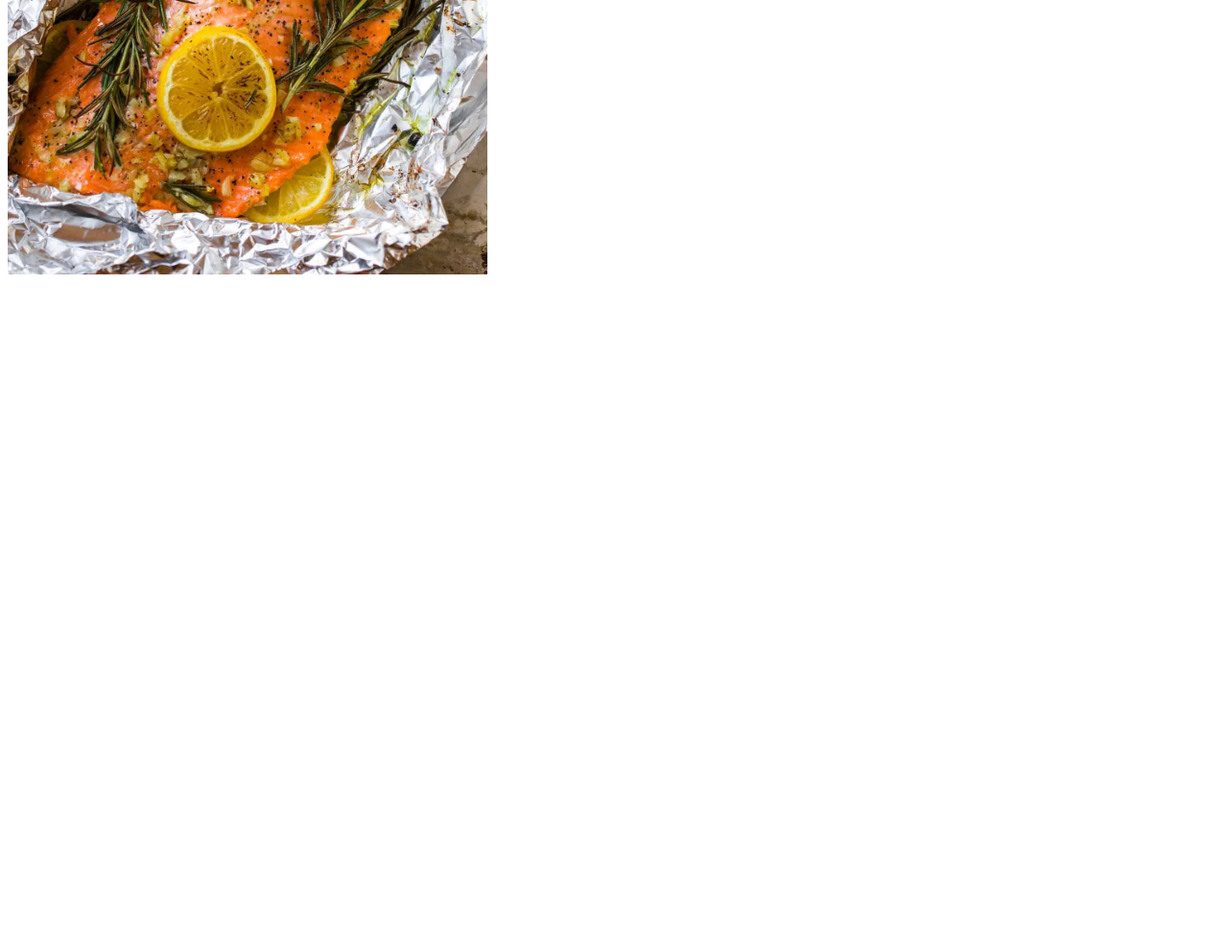
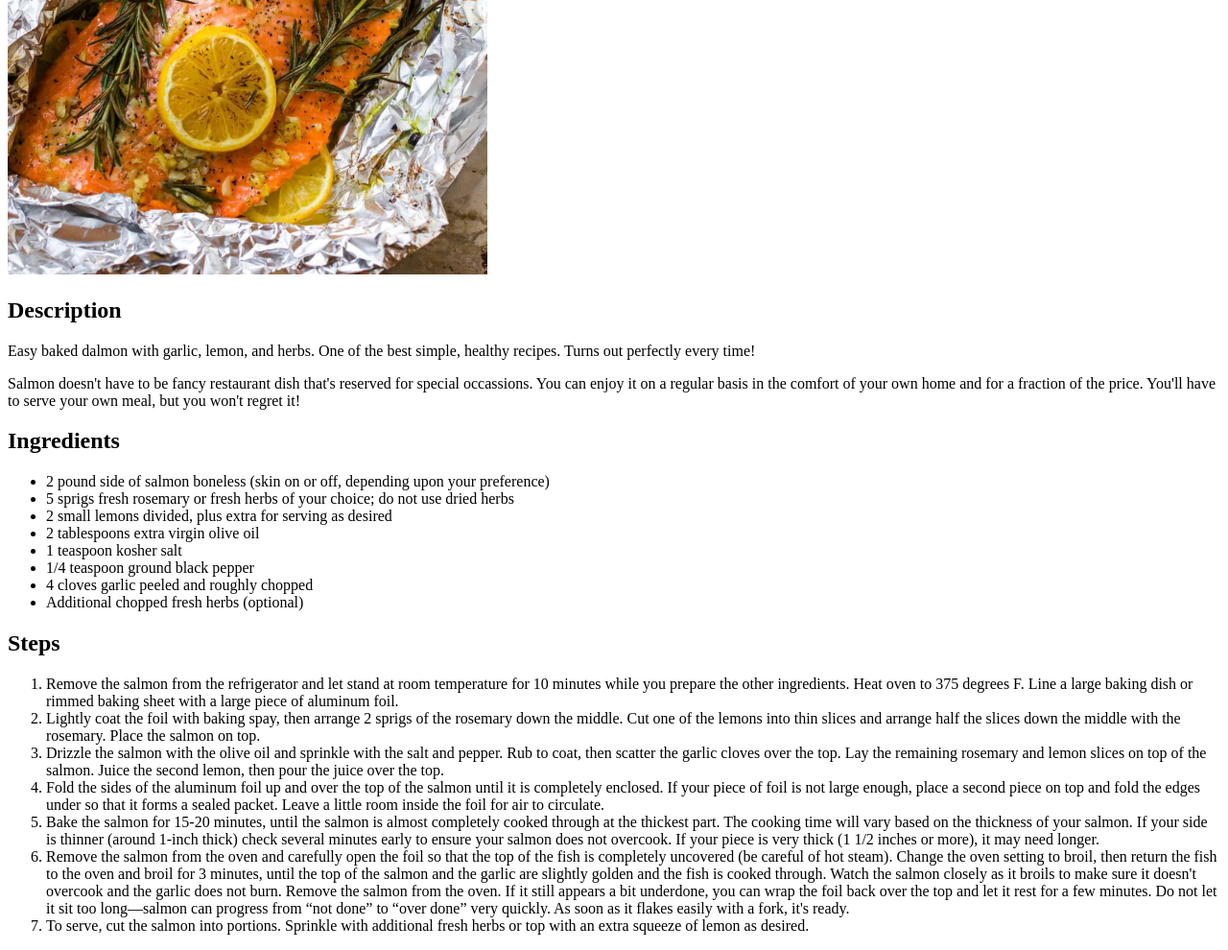
Before and after one commit to TeeJayCodes/odin-recipes, a plain HTML site: page recipes/baked-salmon.html in a window 1280 px wide. Shown: the part 500-1490 px from the top of the page at 96% size. Before the commit the page ends 800 px from the top, so only its background shows below. Drawn offline with Linux system fonts and the light colour scheme.

Commit message:
Add description, ingredients, and steps to baked salmon recipe

```diff
--- a/recipes/baked-salmon.html
+++ b/recipes/baked-salmon.html
@@ -8,5 +8,29 @@
     <body>
         <h1>Baked Salmon</h1>
         <img src="./images/baked-salmon.jpeg" alt="Baked Salmon in Foil" width="500px" height="auto">
+        <h2>Description</h2>
+        <p>Easy baked dalmon with garlic, lemon, and herbs. One of the best simple, healthy recipes. Turns out perfectly every time!</p>
+        <p>Salmon doesn't have to be fancy restaurant dish that's reserved for special occassions. You can enjoy it on a regular basis in the comfort of your own home and for a fraction of the price. You'll have to serve your own meal, but you won't regret it!</p>
+        <h2>Ingredients</h2>
+        <ul>
+            <li>2 pound side of salmon boneless (skin on or off, depending upon your preference)</li>
+            <li>5 sprigs fresh rosemary or fresh herbs of your choice; do not use dried herbs</li>
+            <li>2 small lemons divided, plus extra for serving as desired</li>
+            <li>2 tablespoons extra virgin olive oil</li>
+            <li>1 teaspoon kosher salt</li>
+            <li>1/4 teaspoon ground black pepper</li>
+            <li>4 cloves garlic peeled and roughly chopped</li>
+            <li>Additional chopped fresh herbs (optional)</li>
+        </ul>
+        <h2>Steps</h2>
+        <ol>
+            <li>Remove the salmon from the refrigerator and let stand at room temperature for 10 minutes while you prepare the other ingredients. Heat oven to 375 degrees F. Line a large baking dish or rimmed baking sheet with a large piece of aluminum foil.</li>
+            <li>Lightly coat the foil with baking spay, then arrange 2 sprigs of the rosemary down the middle. Cut one of the lemons into thin slices and arrange half the slices down the middle with the rosemary. Place the salmon on top.</li>
+            <li>Drizzle the salmon with the olive oil and sprinkle with the salt and pepper. Rub to coat, then scatter the garlic cloves over the top. Lay the remaining rosemary and lemon slices on top of the salmon. Juice the second lemon, then pour the juice over the top.</li>
+            <li>Fold the sides of the aluminum foil up and over the top of the salmon until it is completely enclosed. If your piece of foil is not large enough, place a second piece on top and fold the edges under so that it forms a sealed packet. Leave a little room inside the foil for air to circulate.</li>
+            <li>Bake the salmon for 15-20 minutes, until the salmon is almost completely cooked through at the thickest part. The cooking time will vary based on the thickness of your salmon. If your side is thinner (around 1-inch thick) check several minutes early to ensure your salmon does not overcook. If your piece is very thick (1 1/2 inches or more), it may need longer.</li>
+            <li>Remove the salmon from the oven and carefully open the foil so that the top of the fish is completely uncovered (be careful of hot steam). Change the oven setting to broil, then return the fish to the oven and broil for 3 minutes, until the top of the salmon and the garlic are slightly golden and the fish is cooked through. Watch the salmon closely as it broils to make sure it doesn't overcook and the garlic does not burn. Remove the salmon from the oven. If it still appears a bit underdone, you can wrap the foil back over the top and let it rest for a few minutes. Do not let it sit too long—salmon can progress from “not done” to “over done” very quickly. As soon as it flakes easily with a fork, it's ready.</li>
+            <li>To serve, cut the salmon into portions. Sprinkle with additional fresh herbs or top with an extra squeeze of lemon as desired.</li>
+        </ol>
     </body>
 </html>
```
